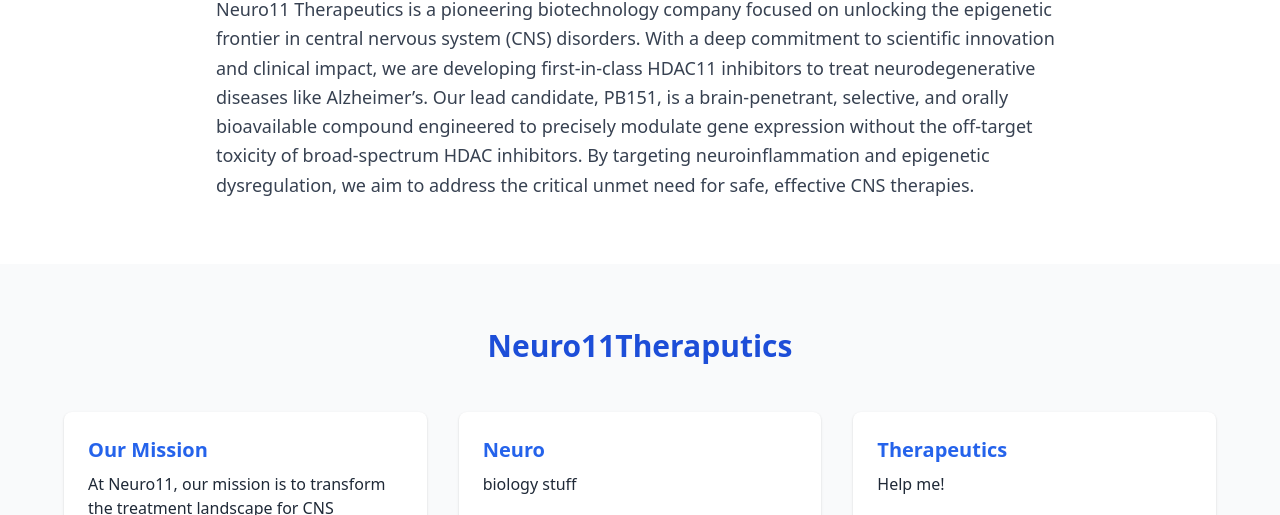
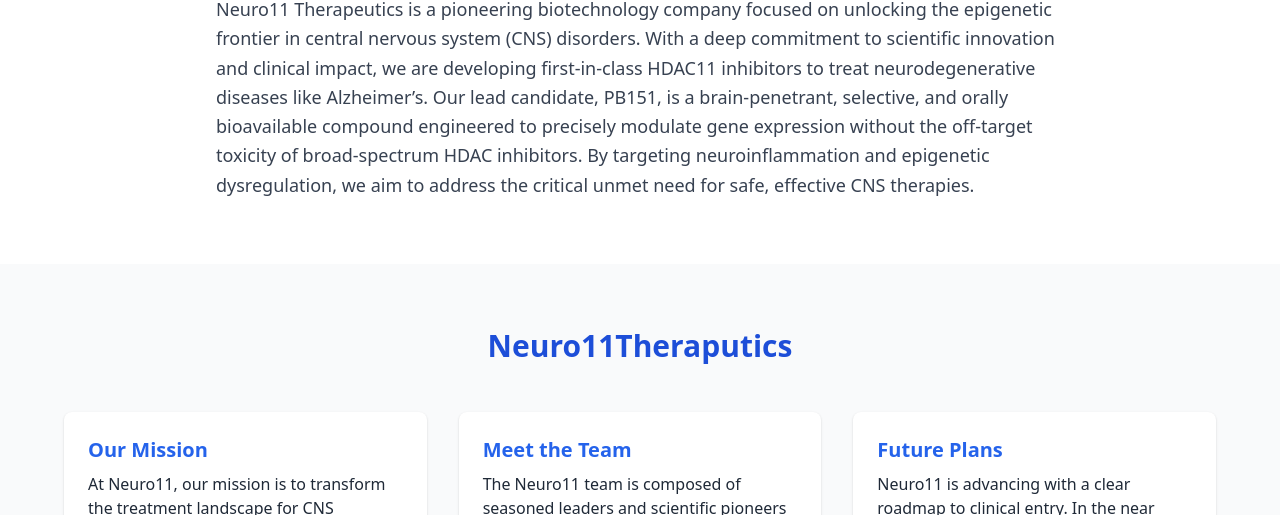
Before and after one commit to Dartocc/Dartocc.github.io, a plain HTML site: page index.html in a window 1280 px wide. Shown: the part 437-952 px from the top of the page. Drawn offline with nearby package versions, Linux system fonts and the light colour scheme.

Commit message:
Update index.html

```diff
--- a/index.html
+++ b/index.html
@@ -31,12 +31,13 @@
         <p>At Neuro11, our mission is to transform the treatment landscape for CNS disorders by delivering precision-targeted, epigenetic-based therapies. We are driven by the belief that a deeper understanding of gene regulation and inflammation in the brain can unlock curative possibilities for conditions like Alzheimer’s, Parkinson’s, and chronic pain. Our approach combines cutting-edge science, rigorous validation, and a commitment to translational impact to develop therapies that are not only effective but also accessible and well-tolerated</p>
       </div>
       <div class="bg-white p-6 shadow rounded-lg">
-        <h3 class="text-xl font-semibold text-blue-600 mb-2">Neuro</h3>
-        <p>biology stuff</p>
+        <h3 class="text-xl font-semibold text-blue-600 mb-2">Meet the Team</h3>
+        <p> The Neuro11 team is composed of seasoned leaders and scientific pioneers at the forefront of epigenetics and neuroscience. Co-founded by Darcy Tocci, MBA, who leads the company as CEO, and academic visionaries Dr. Changning Wang and Dr. Martin (Can) Zhang, our leadership brings a powerful blend of entrepreneurial and scientific acumen. We are also guided by Dr. Rudolph E. Tanzi, a renowned neuroscientist and scientific advisor, whose insights into Alzheimer’s disease significantly shape our development strategy. Recently joined by Dr. Yueyang Zhang, a talented researcher with a strong background in molecular neuroscience, our team continues to grow in strength and capability as we work to revolutionize CNS drug development.</p>
       </div>
       <div class="bg-white p-6 shadow rounded-lg">
-        <h3 class="text-xl font-semibold text-blue-600 mb-2">Therapeutics</h3>
-        <p>Help me!</p>
+        <h3 class="text-xl font-semibold text-blue-600 mb-2">Future Plans</h3>
+        <p> Neuro11 is advancing with a clear roadmap to clinical entry. In the near term, we aim to finalize candidate selection, complete IND-enabling studies, and submit our investigational new drug (IND) application to begin Phase 1 trials. Our long-term vision includes expanding our HDAC11 inhibitor platform into other indications such as Parkinson’s disease, chronic pain, and oncology. With scalable technology, strong IP, and a differentiated mechanism of action, we are poised to lead a new era of precision CNS therapeutics.
+</p>
       </div>
     </div>
   </section>
```
